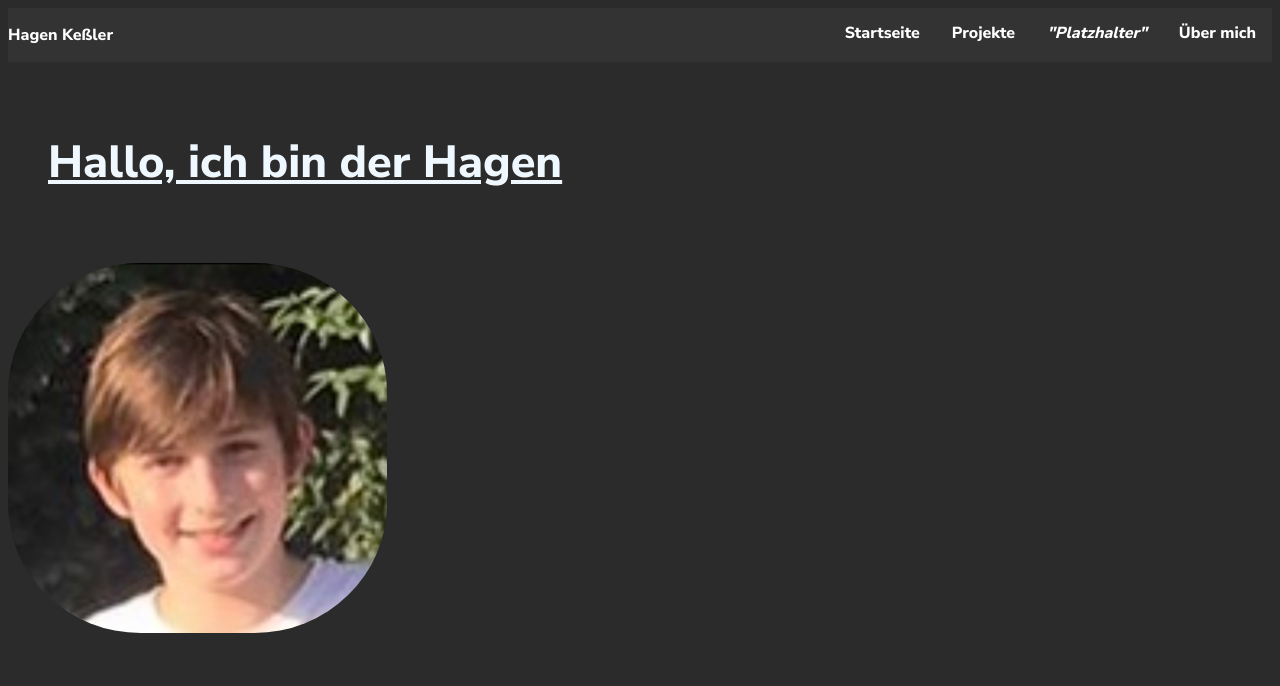
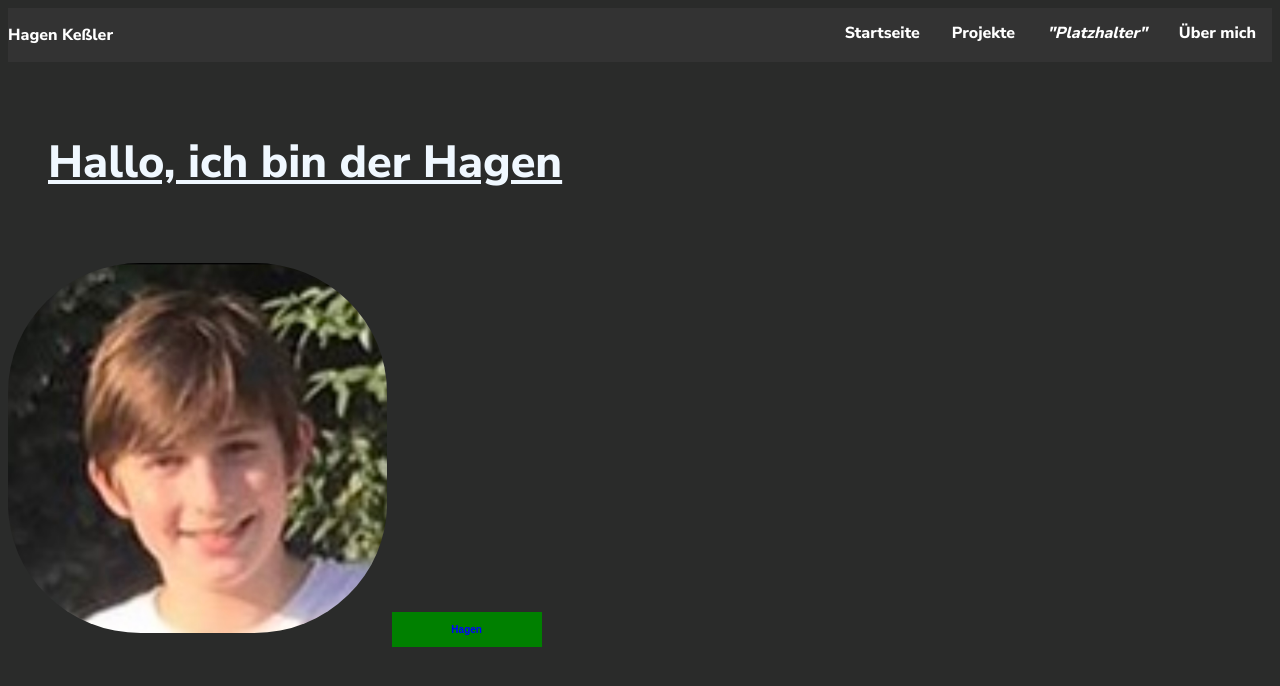
Before and after one commit to Lostpex/Informatik, a plain HTML site: page index.html in a window 1280 px wide. Drawn offline with Linux system fonts and the light colour scheme; a web font is replaced by a local one.

Commit message:
progress

```diff
--- a/index.html
+++ b/index.html
@@ -7,10 +7,7 @@
 </head>
 <body>
     <ul>
-
-
-
-        <li><a class="nav-bar-links" href="contact.asp">Über mich</a></li>
+         <li><a class="nav-bar-links" href="contact.asp">Über mich</a></li>
         <li><a class="nav-bar-links" href="about.asp"><em>"Platzhalter"</em></a></li>
         <li><a class="nav-bar-links" href="news.asp">Projekte</a></li>
         <li><a class="nav-bar-links" href="index.html">Startseite</a></li>
@@ -78,5 +75,21 @@
             font-weight: 100;
         }
     </style>
+    <button class="Hagen">
+        Hagen
+    </button>
+    <style> .Hagen{
+        width: 150px;
+        height: 35px;
+        color: blue;
+        font-size: 10px;
+        font-weight: bold;
+        border: none;
+        background-color: green;
+        cursor: pointer;
+        margin-right: 8px;
+    }
+
+    </style>
 </body>
 </html>
```
